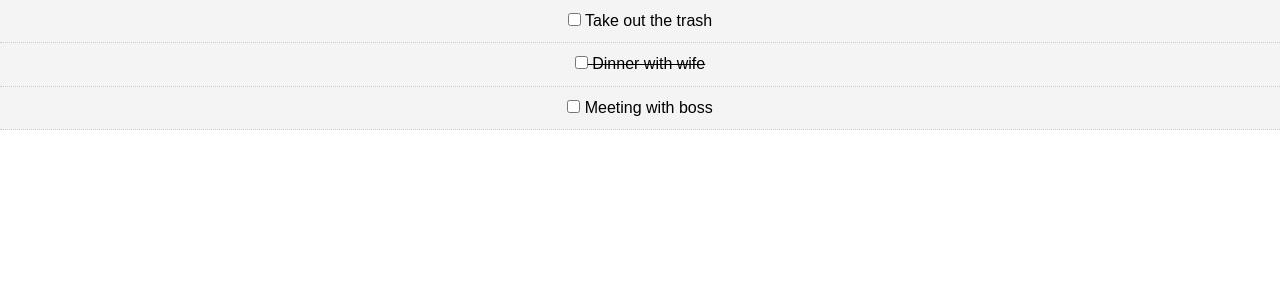
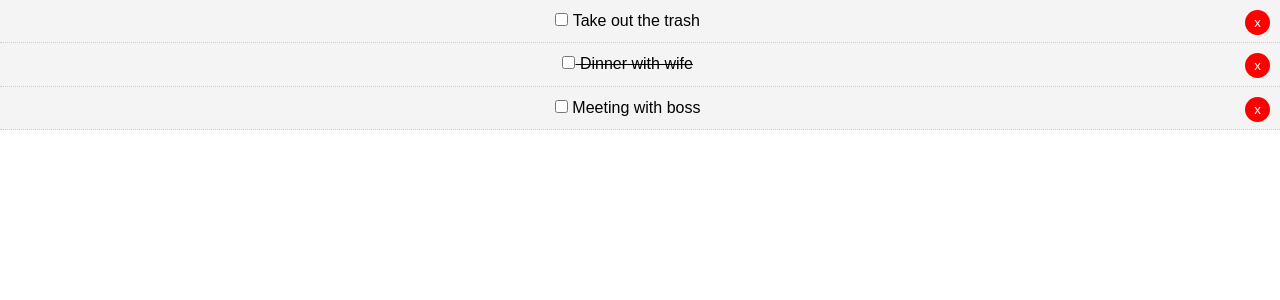
Before and after one commit to kirolos-mater/react-crash-todo, a React (Create React App) app: page / in a window 1280 px wide. Shown: the top 300 px of the page. Built offline with nearby package versions, Linux system fonts and the light colour scheme.

Commit message:
delete button

```diff
--- a/src/App.js
+++ b/src/App.js
@@ -35,10 +35,19 @@
     })})
   }
 
+  // Delete Todo
+  delTodo = (id) => {
+    this.setState({todos: [...this.state.todos.filter(todo => todo.id !== id)]});
+  }
+
   render() {
     return (
       <div className="App">
-        <Todos todos={this.state.todos} markComplete={this.markComplete} />
+        <Todos
+        todos={this.state.todos}
+        markComplete={this.markComplete}
+        delTodo={this.delTodo}
+        />
       </div>
     );
   }
--- a/src/components/TodoItem.js
+++ b/src/components/TodoItem.js
@@ -22,6 +22,11 @@
                     <input type="checkbox" onChange={this.props.markComplete
                     .bind(this, id)} /> {' '}
                     {title}
+                    <button
+                    onClick={this.props.delTodo.bind(this, id)}
+                    style={btnStyle}>
+                        x
+                    </button>
                 </p>
             </div>
         )
@@ -33,5 +38,14 @@
     todos: PropTypes.object.isRequired,
 }
 
+const btnStyle = {
+    background: '#ff0000',
+    color: '#fff',
+    border: 'none',
+    padding: '5px 9px',
+    borderRadius: '50%',
+    cursor: 'pointer',
+    float: 'right'
+}
 
 export default TodoItem
--- a/src/components/Todos.js
+++ b/src/components/Todos.js
@@ -6,7 +6,12 @@
 
     render() {
         return this.props.todos.map((todo) => (
-            <TodoItem key={todo.id} todo={todo} markComplete={this.props.markComplete} />
+            <TodoItem
+            key={todo.id}
+            todo={todo}
+            markComplete={this.props.markComplete}
+            delTodo={this.props.delTodo}
+            />
         ));
     }
 
```
Also changed, not shown: src/components/layout/Header.js (added, +11 -0 lines), 1 other file (tests, documents, lock files or other folders).
